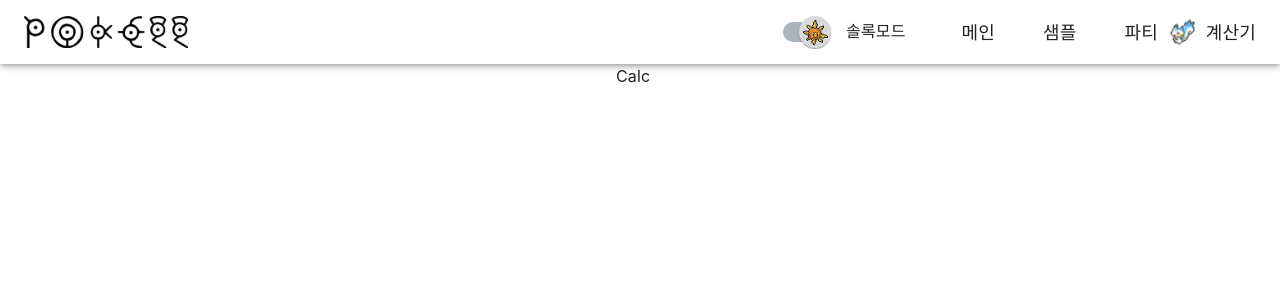
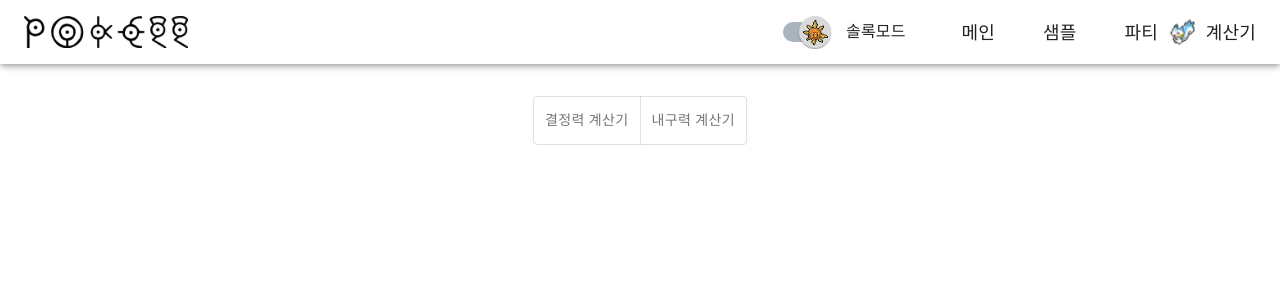
Before and after one commit to mikmera/frontend, a React (Vite) app: page /calc in a window 1280 px wide. Shown: the top 300 px of the page. Built offline with nearby package versions, Linux system fonts and the light colour scheme; a web font is replaced by a local one.

Commit message:
feat: base work for calculator

```diff
--- a/package.json
+++ b/package.json
@@ -15,6 +15,7 @@
     "@mui/icons-material": "^5.10.15",
     "@mui/lab": "^5.0.0-alpha.115",
     "@mui/material": "5.10.15",
+    "@smogon/calc": "^0.7.0",
     "adblock-detect-react": "^1.1.0",
     "axios": "^1.2.0",
     "chart.js": "^4.0.1",
--- a/src/routes/calc/index.tsx
+++ b/src/routes/calc/index.tsx
@@ -1,7 +1,30 @@
 import { Box } from '@mui/material'
 import React from 'react'
 import { wrapError } from '~/components/ErrorBoundary'
+import ToggleButton from '@mui/material/ToggleButton';
+import ToggleButtonGroup from '@mui/material/ToggleButtonGroup';
 
 export const Main: React.FC = wrapError(() => {
-  return <Box>Calc</Box>
+  const [calcMode, setCalcMode] = React.useState('')
+
+  const handleChange = (
+    event: React.MouseEvent<HTMLElement>,
+    newAlignment: string,
+  ) => {
+    setCalcMode(newAlignment)
+  }
+
+  return (
+    <ToggleButtonGroup
+      color="primary"
+      value={calcMode}
+      exclusive
+      onChange={handleChange}
+      aria-label="Platform"
+      sx={{ mt: 4 }}
+    >
+      <ToggleButton value="decision">결정력 계산기</ToggleButton>
+      <ToggleButton value="stamina">내구력 계산기</ToggleButton>
+    </ToggleButtonGroup>
+  )
 })
```
Also changed, not shown: 1 other file (tests, documents, lock files or other folders).
